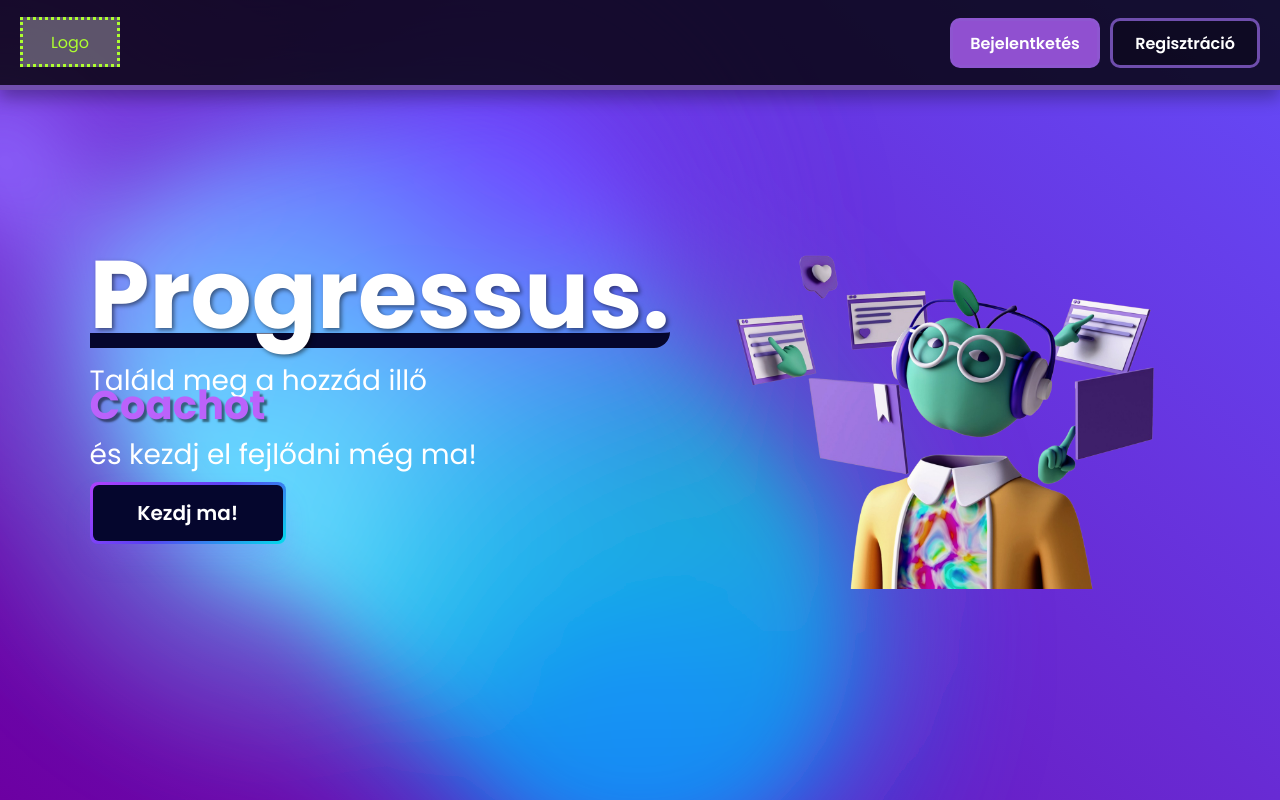
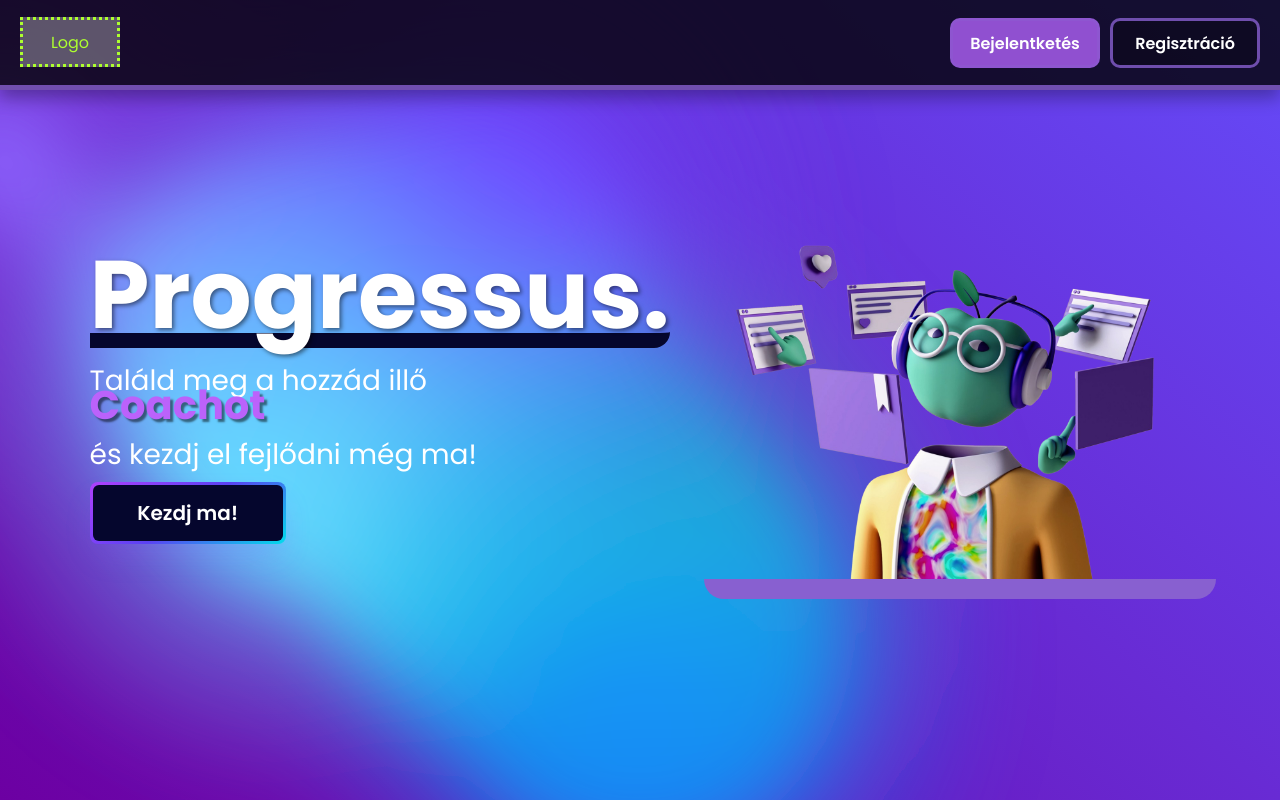
Before and after one commit to auermatew/Progressus_frontend, a React (Vite) app: page / in a window 1280 px wide. Shown: the top 800 px of the page. Built offline with nearby package versions, Linux system fonts and the light colour scheme.

Commit message:
illustration border

```diff
--- a/src/components/mainPage/_Hero.scss
+++ b/src/components/mainPage/_Hero.scss
@@ -1,3 +1,5 @@
+@import "../../assets/styles/variables.scss";
+
 .hero {
     position: absolute;
     top: 0;
@@ -41,7 +43,8 @@
     width: 40%;
     img{
         width: 100%;
-        /* box-shadow: inset 0 -20px 20px -22px rgba($color: #000, $alpha: .5); */
+        border-bottom: $color-fourth 20px solid;
+        border-radius: 20px;
     }
 }
 
```
